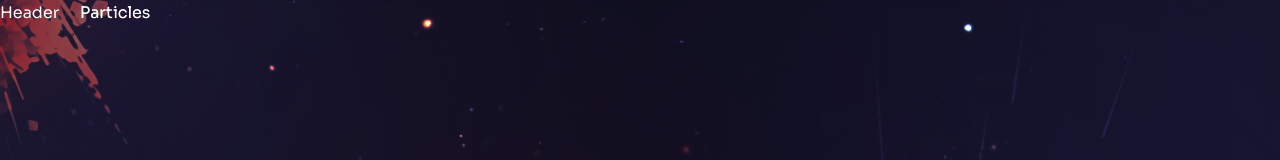
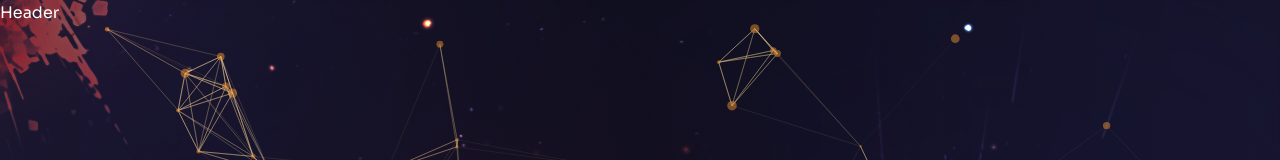
Before and after one commit to SMCominotti/Portfolio, a Next.js app: page / in a window 1280 px wide. Shown: the top 160 px of the page. Built offline with nearby package versions, Linux system fonts and the light colour scheme.

Commit message:
Particles

```diff
--- a/components/ParticlesContainer.js
+++ b/components/ParticlesContainer.js
@@ -1,5 +1,95 @@
+import { Particles } from "react-tsparticles";
+import { loadFull } from "tsparticles";
+import React, { useCallback } from "react";
+
 const ParticlesContainer = () => {
-  <div>Particles Container</div>;
+  const particlesInit = useCallback(async (engine) => {
+    await loadFull(engine);
+  }, []);
+
+  const particlesLoaded = useCallback(async () => {}, []);
+
+  return (
+    <Particles
+    className='w-full h-full absolute translate-z-0'
+      id="tsparticles"
+      init={particlesInit}
+      loaded={particlesLoaded}
+      options={{
+        fullScreen: { enable: false },
+        background: {
+          color: {
+            value: "",
+          },
+        },
+        fpsLimit:120,
+        interactivity:{
+          events:{
+            onclick: {
+              enable: false,
+              mode:'push',
+            },
+            onHover: {
+              enable: true,
+              mode: 'repulse',
+            },
+            resize: true,
+          },
+          modes: {
+            push:{
+              quantity:90
+            },
+            repulse: {
+              distance: 200,
+              duration: 0.4,
+            },
+          },
+        },
+        particles: {
+          color: {
+            value: '#e68e2e',
+          },
+          links:{
+            color:'#f5d393',
+            distance: 150,
+            enable: true,
+            opacity: 0.5,
+            width:1,
+          },
+          collisions: {
+            enable: true,
+          },
+          move: {
+            directions: 'none',
+            enable: true,
+            outModes: {
+              default: 'bounce',
+            },
+            random: false,
+            speed:1,
+            straight: false,
+          },
+          number:{
+            density:{
+              enable:true,
+              area:800,
+            },
+            value: 80
+          },
+          opacity:{
+            value: 0.5,
+          },
+          shape:{
+            type: 'circle'
+          },
+          size:{
+            value: {min: 1, max:5},
+          },
+        },
+        detectRetina:true,
+      }}
+    />
+  );
 };
 
 export default ParticlesContainer;
--- a/pages/index.js
+++ b/pages/index.js
@@ -51,11 +51,17 @@
 </div>
 <div className="w-[1200px] h-full absolute right-0 bottom-0">
 <div className="bg-none xl:bg-explosion xl:bg-cover xl:bg-right xl:bg-no-repeat w-full h-full absolute mix-blend-color-dodge translate-z-0"></div>
-<div>Particles</div>
+<ParticlesContainer/>
 <div>
-<div className="w-full h-full max-w-[537px] max-h-[478px] absolute bottom-6 lg:bottom-12 lg:right-[3%]">
+<motion.div
+variants={fadeIn("up", 0.5)}
+initial="hidden"
+animate="show"
+exit="hidden"
+transition={{duration:1, ease: 'easeInOut'}}
+className="w-full h-full max-w-[537px] max-h-[478px] absolute bottom-6 lg:bottom-12 lg:right-[3%]">
   <Avatar/>
-</div>
+</motion.div>
 </div>
 </div>
 </div>
```
